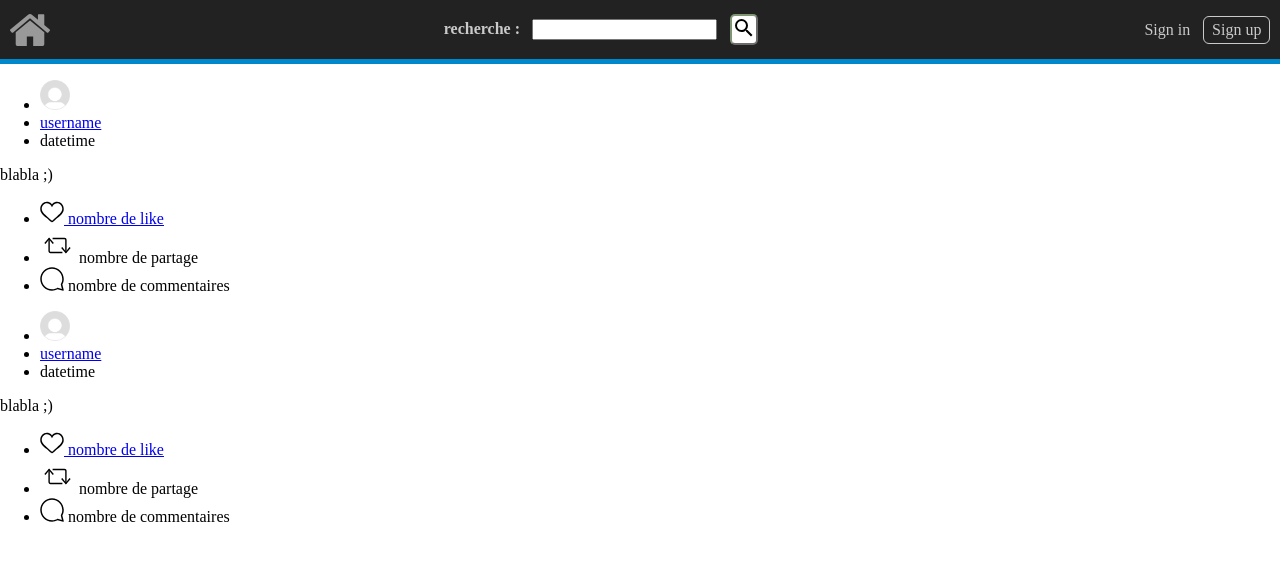
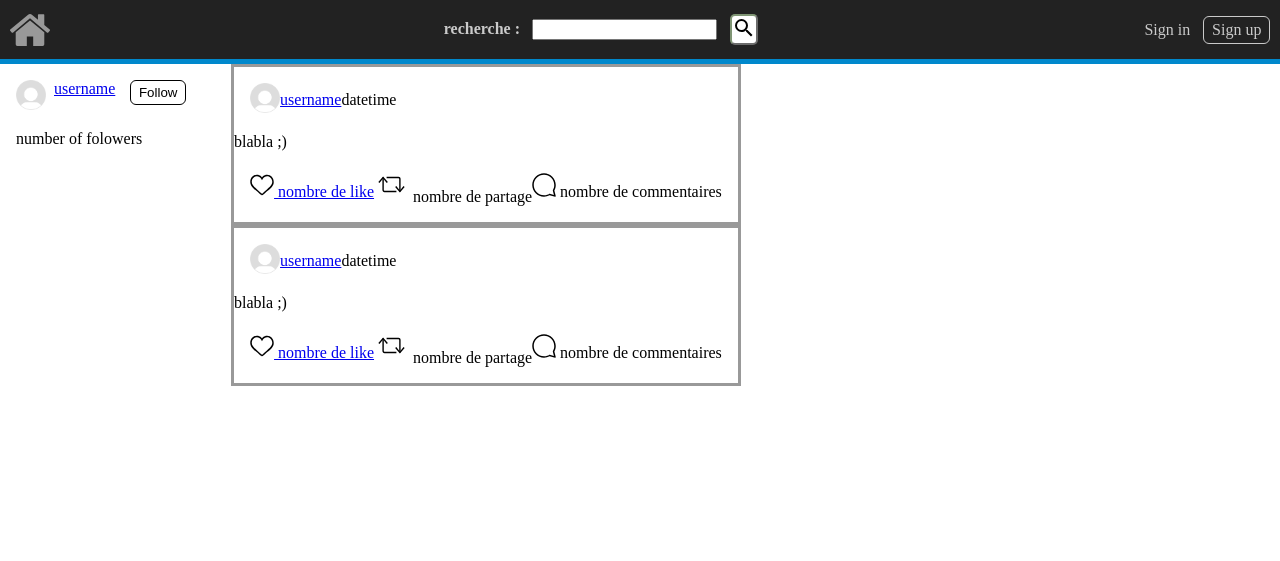
Before and after one commit to Atellane/NSI_2023_2024, a PHP site: page /page_d_acceuil_classique.html in a window 1280 px wide. Shown: the top 561 px of the page. Run offline with PHP 8.4, Linux system fonts and the light colour scheme.

Commit message:
ajout js bouton + création toutes les pages référencées + ajout section gauche page d'acceuil

```diff
--- a/base_de_donnee/projet_site/page_d_acceuil.css
+++ b/base_de_donnee/projet_site/page_d_acceuil.css
@@ -88,4 +88,49 @@ body #topBar #connexion #signUp {
 body #topBar #connexion #signUp:hover {
   border-color: white;
   color: white;
+}
+body #pageContent {
+  display: flex;
+}
+body #pageContent #mostPopularUsers {
+  flex: 0.3;
+}
+body #pageContent #mostPopularUsers ul {
+  list-style-type: none;
+  display: flex;
+  padding-left: 0;
+  margin-left: 1em;
+  margin-right: 1em;
+}
+body #pageContent #mostPopularUsers ul li {
+  margin-right: 0.5em;
+}
+body #pageContent #mostPopularUsers ul .followButton {
+  background-color: transparent;
+  margin-left: 0.5em;
+  margin-right: 0;
+  border: 1px solid black;
+  border-radius: 6px;
+  padding: 4px 8px 4px 8px;
+  cursor: pointer;
+}
+body #pageContent #mostPopularUsers ul .followButton:hover {
+  border-color: grey;
+  color: white;
+  background-color: black;
+}
+body #pageContent #mostPopularUsers p {
+  margin-left: 1em;
+}
+body #pageContent .post {
+  display: block;
+  border: 3px solid #999;
+}
+body #pageContent .post ul {
+  list-style-type: none;
+  display: flex;
+  align-items: center;
+  padding-left: 0;
+  margin-left: 1em;
+  margin-right: 1em;
 }/*# sourceMappingURL=page_d_acceuil.css.map */
--- a/base_de_donnee/projet_site/page_d_acceuil.scss
+++ b/base_de_donnee/projet_site/page_d_acceuil.scss
@@ -114,4 +114,57 @@ body {
       }
     }
   }
+
+  #pageContent {
+    display: flex;
+
+    #mostPopularUsers {
+      flex: 0.3;
+      ul {
+        list-style-type: none;
+        display: flex;
+        padding-left: 0;
+        margin-left: 1em;
+        margin-right: 1em;
+
+        li {
+          margin-right: .5em;
+        }
+
+        .followButton {
+          background-color: transparent;
+          margin-left: .5em;
+          margin-right: 0;
+          border: 1px solid black;
+          border-radius: 6px;
+          padding: 4px 8px 4px 8px;
+          cursor: pointer;
+
+          &:hover {
+            border-color: grey;
+            color: white;
+            background-color: black;
+          }
+        }
+      }
+
+      p {
+        margin-left: 1em;
+      }
+    }
+
+    .post {
+      display: block;
+      border: 3px solid #999;
+
+      ul {
+        list-style-type: none;
+        display: flex;
+        align-items: center;
+        padding-left: 0;
+        margin-left: 1em;
+        margin-right: 1em;
+      }
+    }
+  }
 }
--- a/base_de_donnee/projet_site/page_d_acceuil_classique.html
+++ b/base_de_donnee/projet_site/page_d_acceuil_classique.html
@@ -4,12 +4,14 @@
         <meta charset="UTF-8">
         <meta name="viewport" content="width=device-width, initial-scale=1.0">
         <link rel="stylesheet" type="text/css" href="page_d_acceuil.css" />
+        <script src="https://code.jquery.com/jquery-3.6.0.min.js"></script>
+        <script type="text/javascript" src="follow_like_and_share.js"></script>
         <title>Blog</title>
     </head>
     <body>
         <ul id="topBar">
             <li id="acceuil">
-                <a href="./page_d_acceuil.html">
+                <a href="./page_d_acceuil_classique.html">
                     <svg version="1.1" id="homeIcon" xmlns="http://www.w3.org/2000/svg" xmlns:xlink="http://www.w3.org/1999/xlink" x="0px" y="0px"
                     viewBox="0 0 460.298 460.297" xml:space="preserve" >
                         <path d="M230.149,120.939L65.986,256.274c0,0.191-0.048,0.472-0.144,0.855c-0.094,0.38-0.144,0.656-0.144,0.852v137.041
@@ -27,7 +29,7 @@
                 </a>
             </li>
             <li>
-                <form id="searchBar" action="search_answer.html" method="get">
+                <form id="searchBar" action="./search_answer.html" method="get">
                     <div>
                         <label for="keyword">recherche :</label>
                         <input type="text" id="keyword" name="keyword">
@@ -41,20 +43,31 @@
                     </div>
                 </form>
             </li>
-            <li id="connexion"><a id="signIn" href="./accounts/sign_in.html">Sign in</a><a id="signUp" href="./accouts/sign_up.html">Sign up</a></li>
+            <li id="connexion"><a id="signIn" href="./accounts/sign_in.html">Sign in</a><a id="signUp" href="./accounts/sign_up.html">Sign up</a></li>
         </ul>
         <div id="pageContent">
+            <div id="mostPopularUsers">
+                <div class="users">
+                    <ul>
+                        <li><a href="./accounts/profile.html"><img src="./accounts/pfp/default_pfp.png" alt="photo de profil de username" width="30" height="30"></a></li>
+                        <li><a href="./accounts/profile.html">username</a></li>
+                        <li><button class="followButton" id="popularUser" onclick="follow(this)">Follow</button></li>
+                    </ul>
+                    <p>number of folowers</p>
+                </div>
+            </div>
+            <div id="forPost">
                 <div id="mostRecentPost">
                     <div class="post" id="usernamedatetime">
                         <ul class="postHeader">
-                        <li><a href="./accounts/profile/username.html"><img src="./accounts/pfp/default_pfp.png" alt="photo de profil de username" width="30" height="30"></a></li>
-                        <li><a href="./accounts/profile/username.html">username</a></li>
+                            <li><a href="./accounts/profile.html"><img src="./accounts/pfp/default_pfp.png" alt="photo de profil de username" width="30" height="30"></a></li>
+                            <li><a href="./accounts/profile.html">username</a></li>
                             <li>datetime</li>
                         </ul>
                         <p class="postContent">blabla ;)</p>
                         <ul>
                             <li class="like">
-                            <a href="./posts/usernamedatetime.html#comment">
+                                <a href="./post.html#comment">
                                     <svg viewBox="0 0 48 48" width="24" height="24">
                                         <path d="M34.3 3.5C27.2 3.5 24 8.8 24 8.8s-3.2-5.3-10.3-5.3C6.4 3.5.5 9.9.5 17.8s6.1 12.4 12.2 17.8c9.2 8.2 9.8 8.9 11.3 8.9s2.1-.7 11.3-8.9c6.2-5.5 12.2-10 12.2-17.8 0-7.9-5.9-14.3-13.2-14.3zm-1 29.8c-5.4 4.8-8.3 7.5-9.3 8.1-1-.7-4.6-3.9-9.3-8.1-5.5-4.9-11.2-9-11.2-15.6 0-6.2 4.6-11.3 10.2-11.3 4.1 0 6.3 2 7.9 4.2 3.6 5.1 1.2 5.1 4.8 0 1.6-2.2 3.8-4.2 7.9-4.2 5.6 0 10.2 5.1 10.2 11.3 0 6.7-5.7 10.8-11.2 15.6z"></path>
                                     </svg>
@@ -82,14 +95,14 @@
                 <div id="postRankedByNumberOfLikes">
                     <div class="post" id="usernamedatetime1">
                         <ul class="postHeader">
-                        <li><a href="./accounts/profile/username.html"><img src="./accounts/pfp/default_pfp.png" alt="photo de profil de username" width="30" height="30"></a></li>
-                        <li><a href="./accounts/profile/username.html">username</a></li>
+                            <li><a href="./accounts/profile.html"><img src="./accounts/pfp/default_pfp.png" alt="photo de profil de username" width="30" height="30"></a></li>
+                            <li><a href="./accounts/profile.html">username</a></li>
                             <li>datetime</li>
                         </ul>
                         <p class="postContent">blabla ;)</p>
                         <ul>
                             <li class="like">
-                            <a href="./posts/usernamedatetime.html#comment">
+                                <a href="./post.html#comment">
                                     <svg viewBox="0 0 48 48" width="24" height="24">
                                         <path d="M34.3 3.5C27.2 3.5 24 8.8 24 8.8s-3.2-5.3-10.3-5.3C6.4 3.5.5 9.9.5 17.8s6.1 12.4 12.2 17.8c9.2 8.2 9.8 8.9 11.3 8.9s2.1-.7 11.3-8.9c6.2-5.5 12.2-10 12.2-17.8 0-7.9-5.9-14.3-13.2-14.3zm-1 29.8c-5.4 4.8-8.3 7.5-9.3 8.1-1-.7-4.6-3.9-9.3-8.1-5.5-4.9-11.2-9-11.2-15.6 0-6.2 4.6-11.3 10.2-11.3 4.1 0 6.3 2 7.9 4.2 3.6 5.1 1.2 5.1 4.8 0 1.6-2.2 3.8-4.2 7.9-4.2 5.6 0 10.2 5.1 10.2 11.3 0 6.7-5.7 10.8-11.2 15.6z"></path>
                                     </svg>
@@ -115,5 +128,6 @@
                     </div>
                 </div>
             </div>
+        </div>
     </body>
 </html>
```
Also changed, not shown: base_de_donnee/projet_site/accounts/sign_in.html (added, +11 -0 lines), base_de_donnee/projet_site/follow_like_and_share.js (added, +168 -0 lines), base_de_donnee/projet_site/page_d_acceuil_connected.html (+21 -9 lines), base_de_donnee/projet_site/accounts/profile.html (added), base_de_donnee/projet_site/accounts/sign_up.html (added), base_de_donnee/projet_site/post.html (added), base_de_donnee/projet_site/search_answer.html (added). Lines whose indentation alone changed are shown as unchanged.
